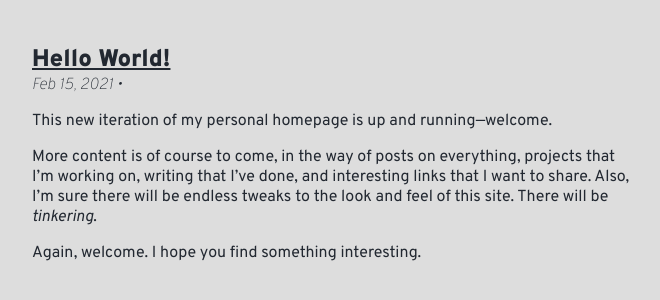
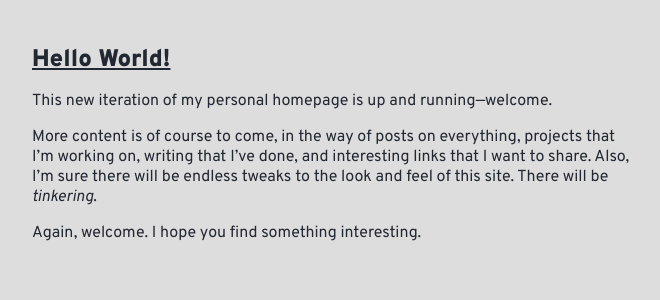
Before and after one commit to tpsavard/tpsavard.github.io, a Jekyll site: the page built from _posts/2021-02-15-hello-world.md, in a window 1280 px wide, cut to the strip 100-400 px from the top of the page. Shown: the whole strip, without its empty margins (308-968 px from the left). Built offline with Jekyll 4.4.1, drawn with Linux system fonts in a browser that asks for light colours; nearby versions of some CDN libraries.

Commit message:
Fixing empty tag list appearance.

```diff
--- a/_layouts/posts.html
+++ b/_layouts/posts.html
@@ -4,7 +4,11 @@
 <div class="page post">
     <div class="title"><a href="{{ post.url }}">{{ page.title }}</a></div>
     <div class="info">
-        {{ page.date | date: "%b %-d, %Y" }} &bull; {{ page.tags | join: ", " }}
+        {% if post.tags.size > 0 %}
+            {{ post.date | date: "%b %-d, %Y" }} &bull; {{ post.tags | join: ", " }}
+        {% else %}
+            {{ post.date | date: "%b %-d, %Y" }}
+        {% endif %}
     </div>
     <div class="body">
         {{ page.content }}
```
